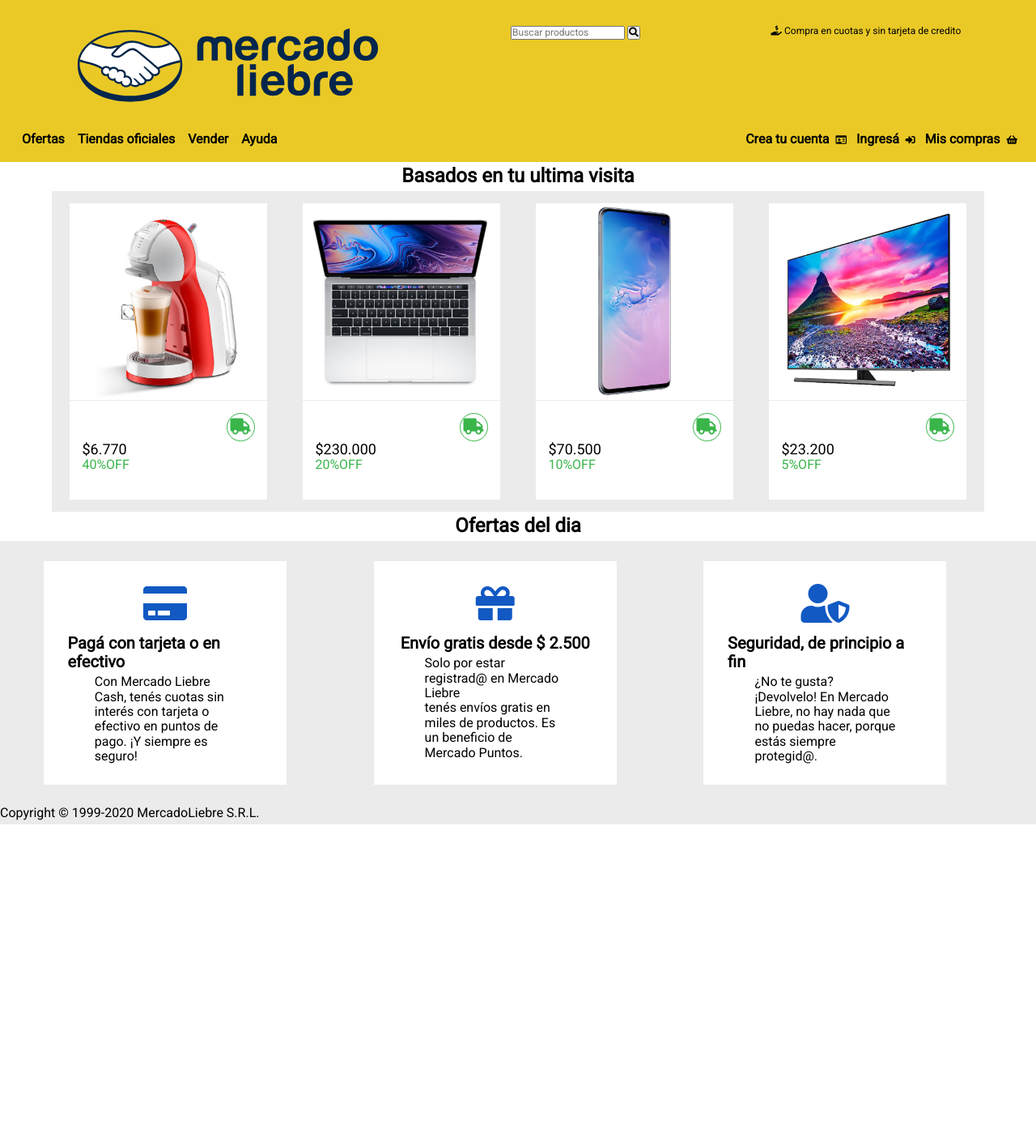
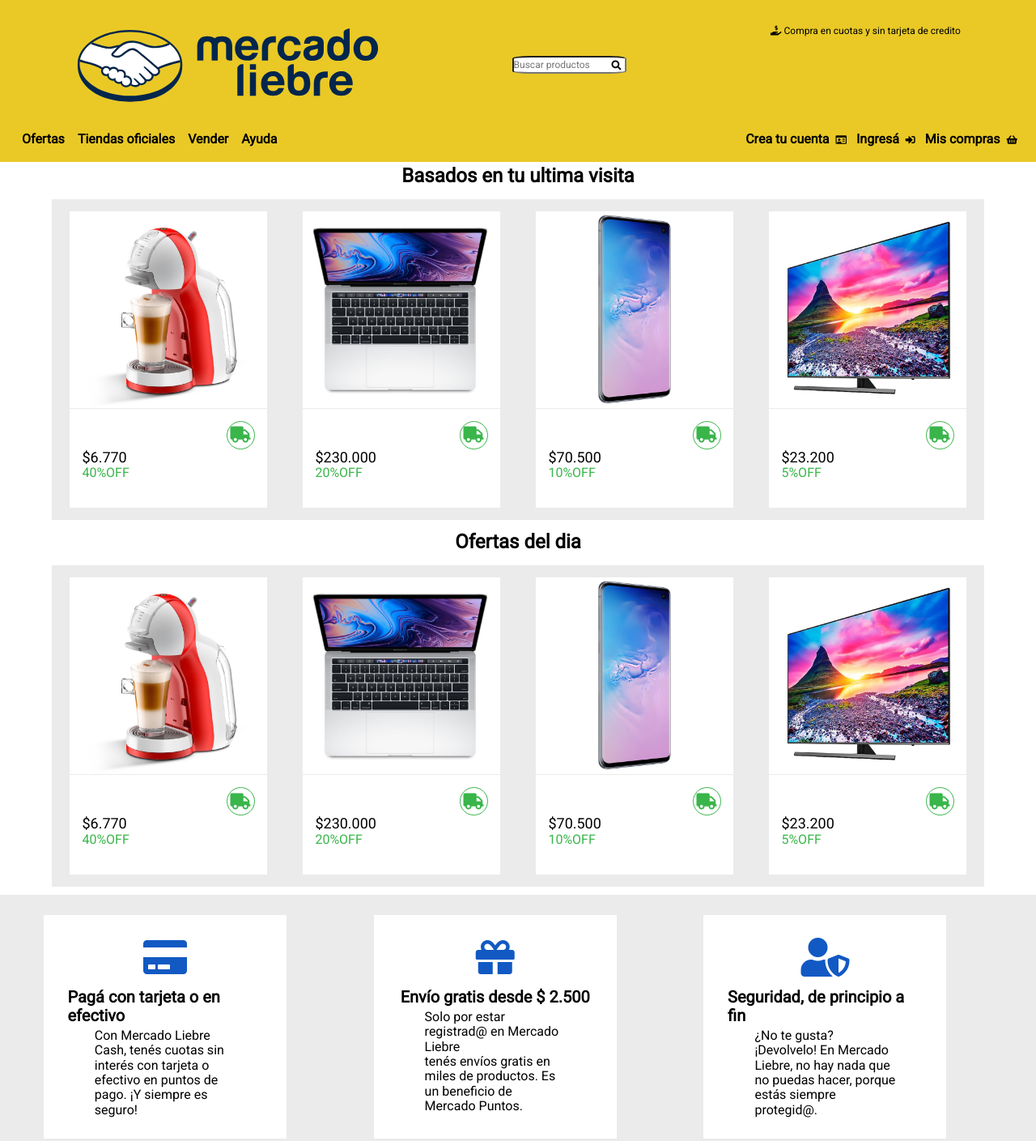
Before and after one commit to Hyoukaji/entregable-1, a website: page views/home.html in a window 1280 px wide. Shown: the top 1409 px of the page at 81% size. Before the commit the page ends 1018 px from the top, so only its background shows below. Drawn offline with Linux system fonts and the light colour scheme.

Commit message:
Terminando 3

```diff
--- a/public/css/styles.css
+++ b/public/css/styles.css
@@ -198,7 +198,31 @@
 
 .logo-div img{
     width: 30%;
+}
 
+.logo-div form{
+    display: flex;
+    align-items: center;
+}
+
+.logo-div form input{
+    width: 100%;
+    border-radius: 15%;
+    height: 22px;
+}
+
+.logo-div form button{
+    position: relative;
+    right: 20px;
+    height: 15px;
+    background-color: transparent;
+    color: (0,0,0,0.5);
+    border-color: transparent;
+}
+
+.logo-div form i{
+    background-color: transparent;
+    color: (0,0,0,0.5);
 }
 
 .product{
@@ -228,7 +252,7 @@
     align-items: center;
     flex-direction: row;
     flex-wrap: wrap;
-    margin: auto;
+    margin: 10px;
     width: 90%;
 }
 
@@ -320,10 +344,10 @@
     flex-wrap: wrap;
     justify-content: space-around;
     background-color: #ebebeb;
-    width: 30%;
+    width: 40%;
     align-self: center;
     align-items: center;
-    padding: 3%;
+    padding: 1%;
     margin: 3%;
     border-radius: 10%;
     min-width: 300px;
--- a/views/home.html
+++ b/views/home.html
@@ -102,9 +102,60 @@
         </section>
 
 
-        <section>
+
             <h3>Ofertas del dia</h3>
-        </section>
+            <section class = "product-container">
+
+                <article class = "product">
+                    <img src="/images/img-cafetera-moulinex.jpg" alt="" width=" " >
+                    <div class="product-price-off">
+                        <p class="truck">
+                            <i class="fas fa-truck"></i>
+                        </p>
+                        <p class="price">$6.770</p>
+                        <p class="discount">40%OFF</p>
+                        <br>
+                        <p class="description">Cafetera Moulinex</p>
+                    </div>
+                </article>
+                <article class = "product">
+                    <img src="/images/img-macbook-pro-2019.jpg" alt="" width="200" >
+                    <div class="product-price-off">
+                        <p class="truck">
+                            <i class="fas fa-truck"></i>
+                        </p>
+                        <p class="price">$230.000</p>
+                        <p class="discount">20%OFF</p>
+                        <br>
+                        <p class="description">Macbook Pro 2019</p>
+                    </div>
+                </article>
+                <article class = "product">
+                    <img src="/images/img-samsung-galaxy-s10.jpg" alt="" width="200" >
+                    <div class="product-price-off">
+                        <p class="truck">
+                            <i class="fas fa-truck"></i>
+                        </p>
+                        <p class="price">$70.500</p>
+                        <p class="discount">10%OFF</p>
+                        <br>
+                        <p class="description">Samsung Galaxy S10</p>
+                    </div>
+                </article>
+                <article class = "product">
+                    <img src="/images/img-tv-samsung-smart.jpg" alt="" width="200" >
+                    <div class="product-price-off">
+                        <p class="truck">
+                            <i class="fas fa-truck"></i>
+                        </p>
+                        <p class="price">$23.200</p>
+                        <p class="discount">5%OFF</p>
+                        <br>
+                        <p class="description">Smart Tv Samsung 43"</p>
+                    </div>
+                </article>
+            </section>
+
     </main>
     <footer>
         <article class="footer-par">
```
Also changed, not shown: views/login.html (+2 -2 lines), views/register.html (+5 -5 lines).
